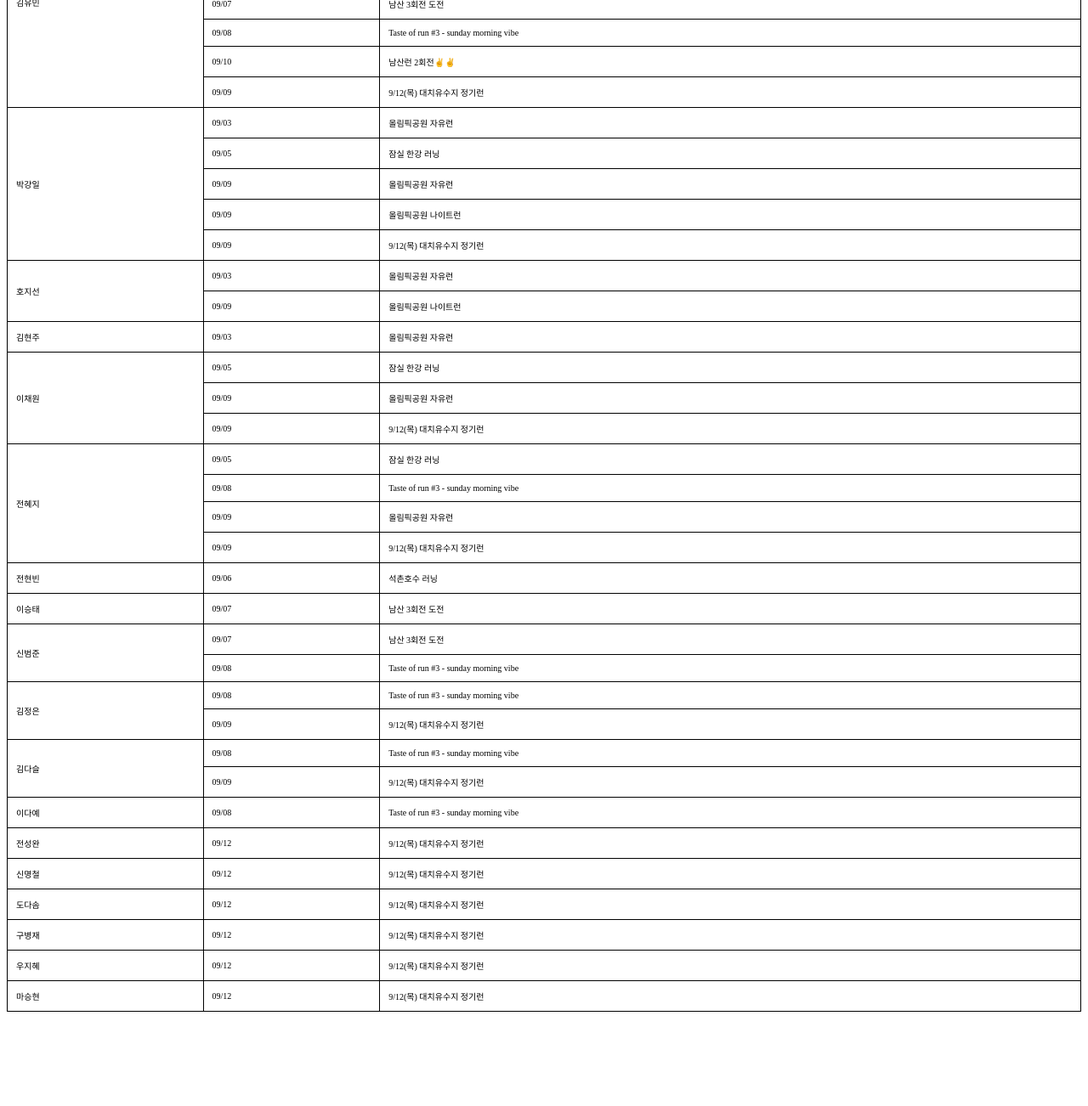
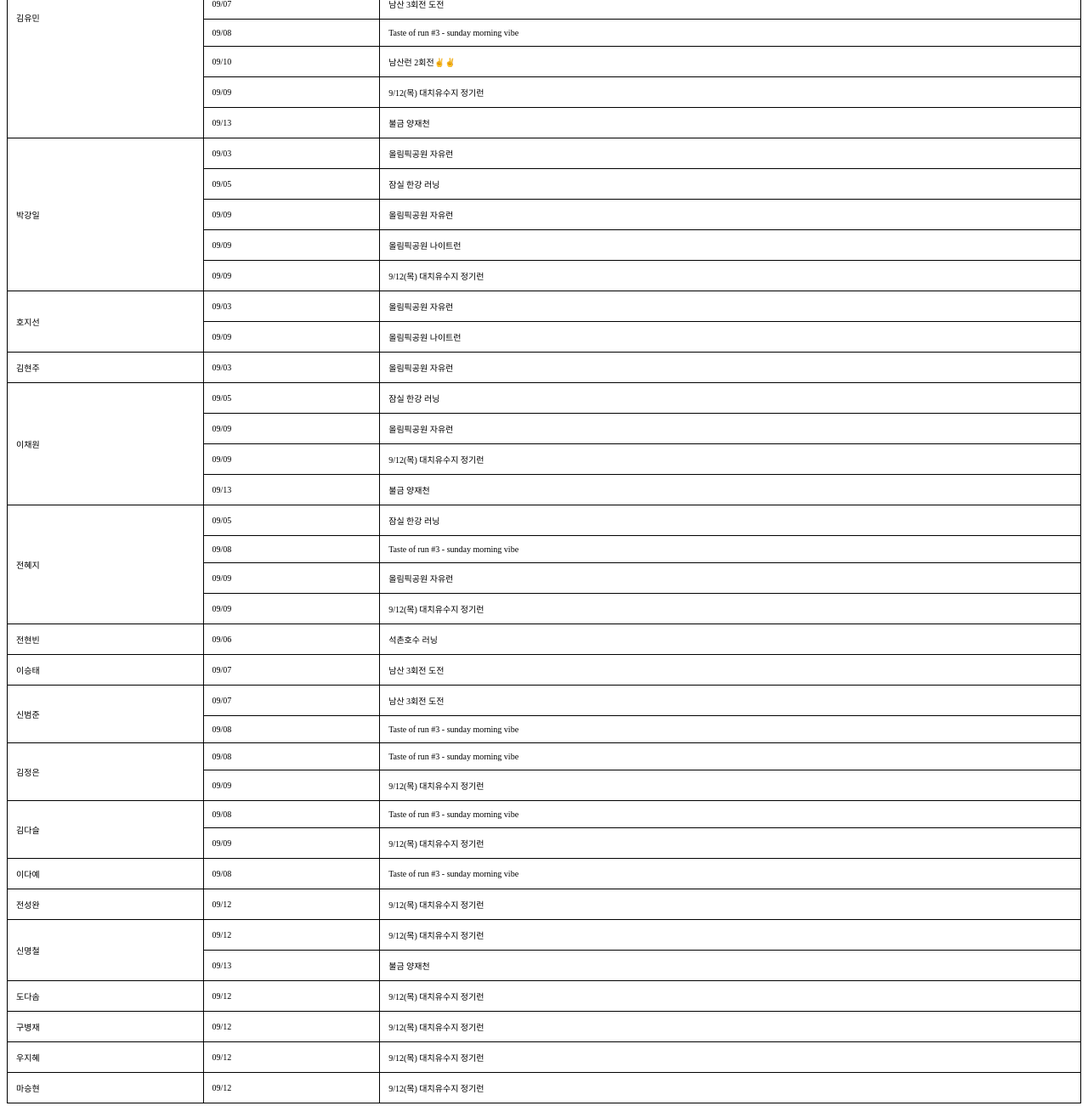
Before and after one commit to Daseul727/rnbl_ranking, a website built with webpack: page detail.html in a window 1280 px wide. Shown: the part 720-2022 px from the top of the page at 85% size. Before the commit the page ends 1919 px from the top, so only its background shows below. Built offline with nearby package versions, Linux system fonts and the light colour scheme.

Commit message:
09/13 불금 양재천

```diff
--- a/detail.html
+++ b/detail.html
@@ -107,7 +107,7 @@
   </tr>
 
   <tr>
-    <td rowspan="7">김유민</td>
+    <td rowspan="8">김유민</td>
     <td>09/03</td>
     <td>올림픽공원 자유런</td>
   </tr>
@@ -134,6 +134,10 @@
   <tr>
     <td>09/09</td>
     <td>9/12(목) 대치유수지 정기런</td>
+  </tr>
+  <tr>
+    <td>09/13</td>
+    <td>불금 양재천</td>
   </tr>
 
   <tr>
@@ -176,7 +180,7 @@
   </tr>
 
   <tr>
-    <td rowspan="3">이채원</td>
+    <td rowspan="4">이채원</td>
     <td>09/05</td>
     <td>잠실 한강 러닝</td>
   </tr>
@@ -187,6 +191,10 @@
   <tr>
     <td>09/09</td>
     <td>9/12(목) 대치유수지 정기런</td>
+  </tr>
+  <tr>
+    <td>09/13</td>
+    <td>불금 양재천</td>
   </tr>
 
   <tr>
@@ -263,9 +271,13 @@
   </tr>
 
   <tr>
-    <td>신명철</td>
+    <td rowspan="2">신명철</td>
     <td>09/12</td>
     <td>9/12(목) 대치유수지 정기런</td>
+  </tr>
+  <tr>
+    <td>09/13</td>
+    <td>불금 양재천</td>
   </tr>
 
   <tr>
```
Also changed, not shown: index.html (+3 -3 lines).
